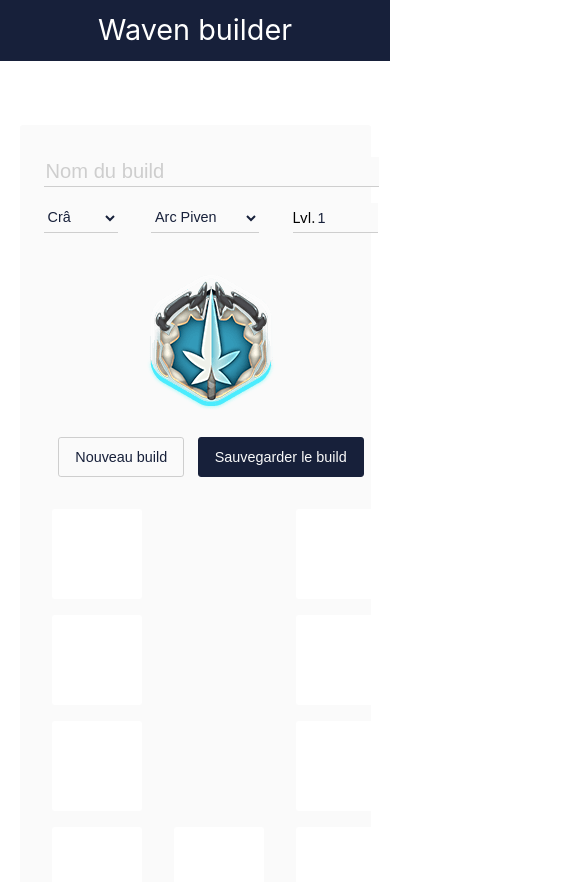
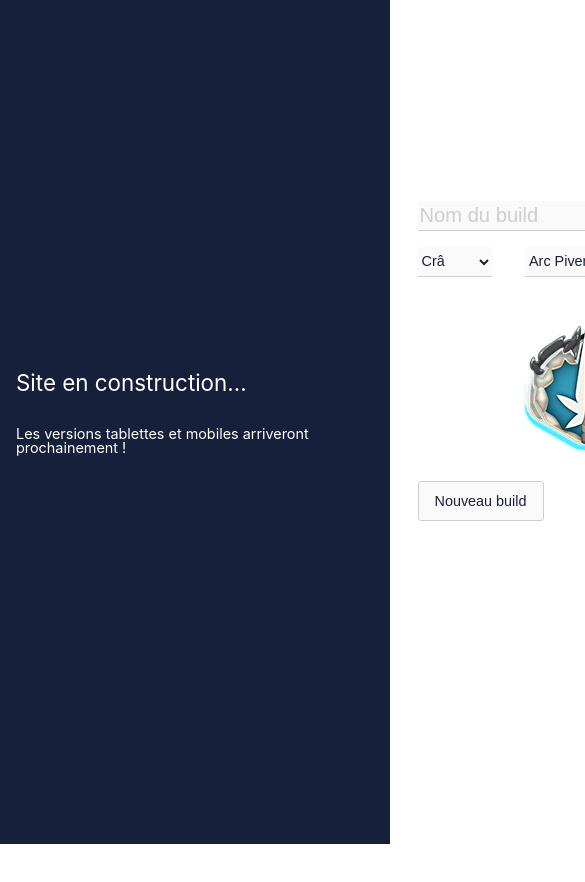
Before and after one commit to antonin-stephany/waven-builder, a React (Create React App) app: page / in a window 390 px wide. Shown: the top 882 px of the page, 585 px wide, since content can reach past the window. Built offline with nearby package versions, Linux system fonts and the light colour scheme.

Commit message:
responsive-fixed

```diff
--- a/src/components/App/App.jsx
+++ b/src/components/App/App.jsx
@@ -4,6 +4,7 @@ import Info from "../Info/Info";
 import SpellSlot from "../SpellSlot/SpellSlot";
 import BuildList from "../BuildList/BuildList";
 import Modal from "../Modal/Modal";
+import Responsive from "../Responsive/Responsive";
 import "./App.scss";
 import ElementArea from "../ElementArea/ElementArea";
 
@@ -107,6 +108,7 @@ function App() {
 
   return (
     <>
+      <Responsive />
       {modal && <Modal
         modalType={modalType}
         handleModal={handleModal}
--- a/src/components/App/App.scss
+++ b/src/components/App/App.scss
@@ -48,19 +48,3 @@
     }
   }
 }
-
-// Responsive
-@media (max-width: 1155px) {
-  .main-container{
-    max-height: 100%;
-    justify-content: space-around;
-    flex-wrap: wrap;
-  }
-  .info{
-    order: -1;
-    width: 100%;
-  }
-  .action-buttons {
-    justify-content: space-around;
-  }
-}
--- a/src/components/Modal/Modal.scss
+++ b/src/components/Modal/Modal.scss
@@ -5,7 +5,7 @@
     position: fixed;
     width: 100%;
     height:100%;
-    z-index: 999;
+    z-index: 998;
     display: flex;
     align-items: center;
     justify-content: center;
--- /dev/null
+++ b/src/components/Responsive/Responsive.jsx
@@ -0,0 +1,22 @@
+import React from 'react';
+//import PropTypes from 'prop-types';
+import "./Responsive.scss";
+
+function Responsive() {
+  return (
+    <div className="background-responsive">
+     <div className="responsive-container">
+            <h3>Site en construction...</h3>
+            <p>Les versions tablettes et mobiles arriveront prochainement !</p>
+        </div>
+    </div>
+  );
+}
+Responsive.propTypes = {
+
+};
+
+Responsive.defaultProps = {
+};
+
+export default React.memo(Responsive);
--- /dev/null
+++ b/src/components/Responsive/Responsive.scss
@@ -0,0 +1,48 @@
+@use 'src/styles/vars' as v;
+
+// Responsive
+.background-responsive{
+    display: none;
+}
+@media (max-width: 1155px) {
+    /*.main-container{
+      max-height: 100%;
+      justify-content: space-around;
+      flex-wrap: wrap;
+    }
+    .info{
+      order: -1;
+      width: 100%;
+    }
+    .action-buttons {
+      justify-content: space-around;
+    }*/
+    .background-responsive{
+      background: v.$color-background-title;
+      position: fixed;
+      width: 100%;
+      height: 100%;
+      z-index: 999;
+      display: flex;
+      align-items: center;
+      justify-content: center;
+    }
+    .responsive-container{
+        position: relative;
+        display: flex;
+        flex-direction: column;
+        justify-content: center;
+        width: 425px;
+        & h3{
+           font-size: v.$font-title-build;
+           padding: v.$gutter;
+           color: #ffffff;
+        }
+        & p{
+            font-size: v.$font-text;
+            padding: v.$gutter;
+            padding-bottom: v.$gutter*2;
+            color: #ffffff;
+        }
+    }
+  }
```
